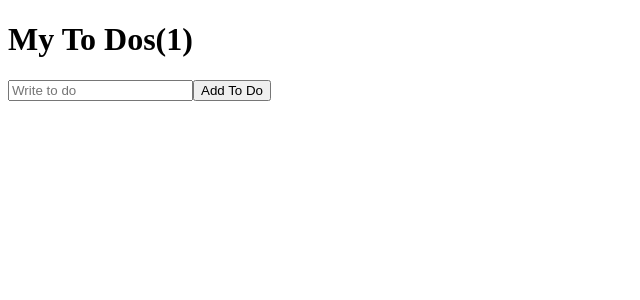
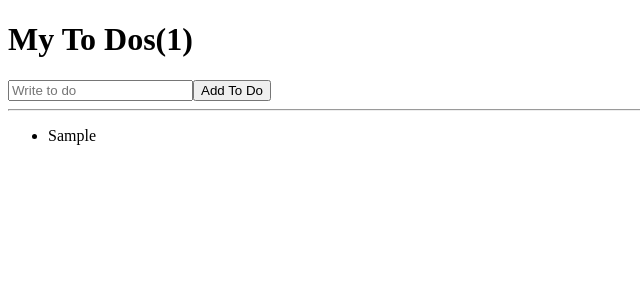
Before and after one commit to jiwoon-code/react-basic, a React (Create React App) app: page / in a window 1280 px wide. Both pictures are taken after typing "Sample" into the empty fields and a click on the button "Add To Do". Shown: the top 300 px of the page, without its empty margins (0-640 px from the left). Built offline with nearby package versions, Linux system fonts and the light colour scheme.

Commit message:
todo list part 2

```diff
--- a/src/App.js
+++ b/src/App.js
@@ -9,6 +9,7 @@ function App() {
     if (todo === "") {
       return;
     }
+
     setList((currentArray) => [todo, ...currentArray]);
     setTodo("");
   };
@@ -25,6 +26,12 @@ function App() {
         />
         <button>Add To Do</button>
       </form>
+      <hr />
+      <ul>
+        {list.map((todo, index) => (
+          <li key={index}>{todo}</li>
+        ))}
+      </ul>
     </div>
   );
 }
```
